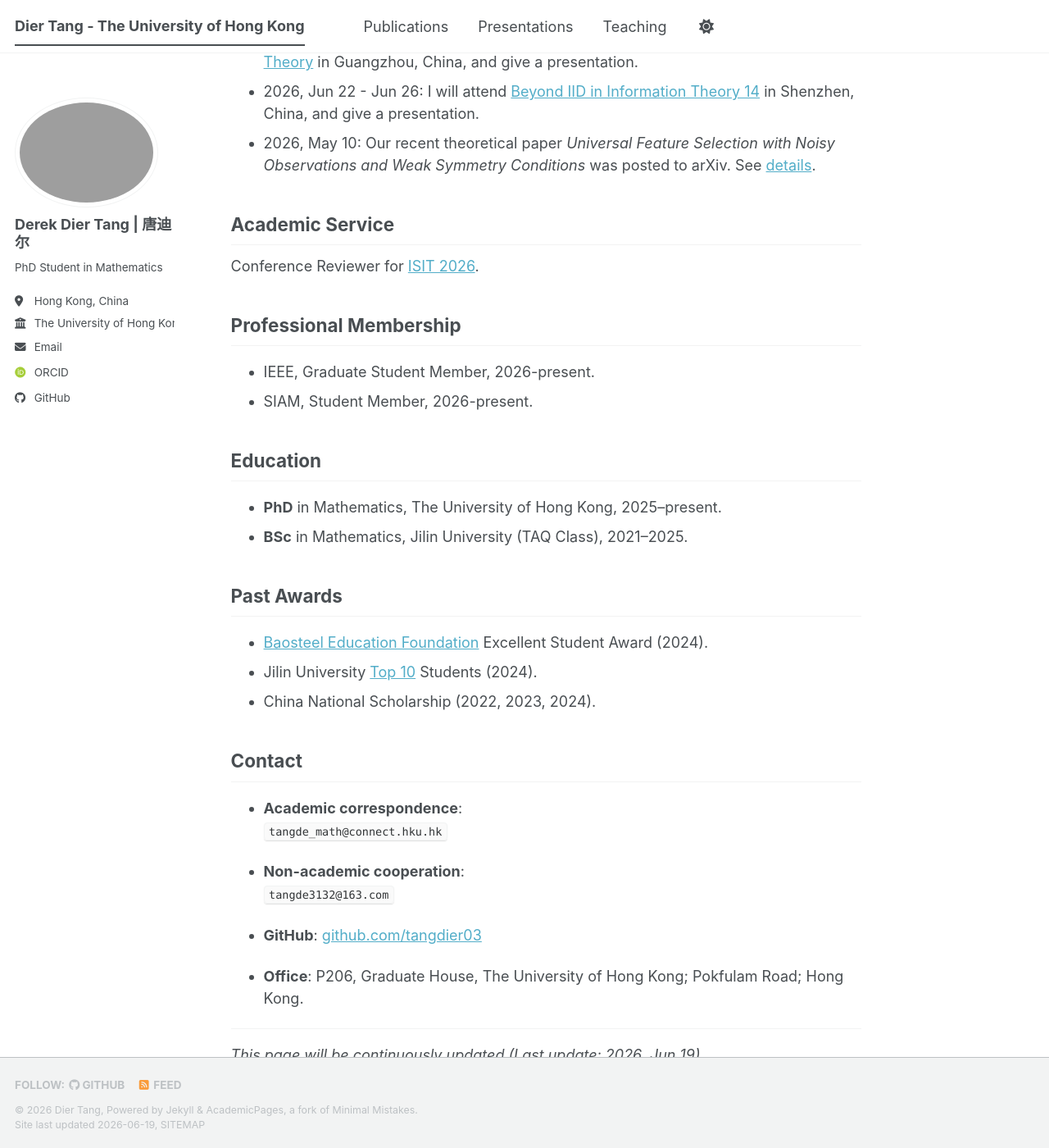
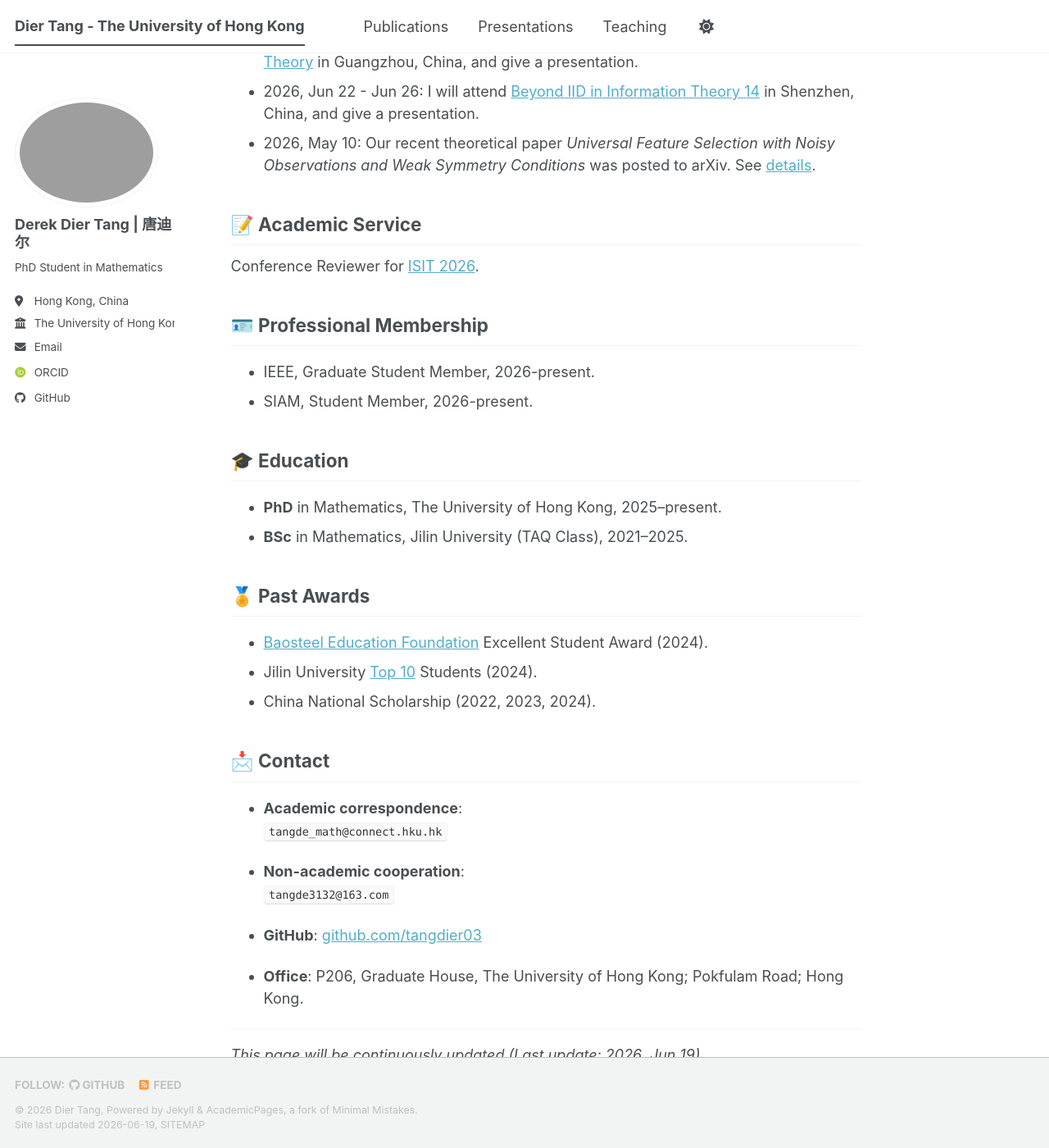
Before and after one commit to TangDier03/tangdier03.github.io, a Jekyll site: the page built from _pages/about.md, in a window 1280 px wide and 1400 px high, scrolled down 599 px. Shown: the whole window at 82% size. Built offline with Jekyll 4.4.1, drawn with Linux system fonts in a browser that asks for light colours; some web fonts are replaced; a script bundle is joined from its source files by our own code; library files that are not in the unit come from our copies.

Commit message:
Update about.md

```diff
--- a/_pages/about.md
+++ b/_pages/about.md
@@ -28,14 +28,14 @@ I am always open to exploring emerging topics at the intersection of these field
 
 
 
-## Academic Service
+## 📝 Academic Service
 
 Conference Reviewer for [ISIT 2026](https://2026.ieee-isit.org/).
 
 
 
 
-## Professional Membership
+## 🪪 Professional Membership
 
 - IEEE, Graduate Student Member, 2026-present.
 - SIAM, Student Member, 2026-present.
@@ -44,7 +44,7 @@ Conference Reviewer for [ISIT 2026](https://2026.ieee-isit.org/).
 
 
 
-## Education
+## 🎓 Education
 
 - **PhD** in Mathematics, The University of Hong Kong, 2025–present.
 - **BSc** in Mathematics, Jilin University (TAQ Class), 2021–2025.
@@ -52,7 +52,7 @@ Conference Reviewer for [ISIT 2026](https://2026.ieee-isit.org/).
 
 
 
-## Past Awards
+## 🏅 Past Awards
 
 - [Baosteel Education Foundation](http://www.bsef.baosteel.com/#/) Excellent Student Award (2024).
 - Jilin University [Top 10](https://jdb.ihwrm.com/index/article/articleinfo.html?doc_id=4646229) Students (2024).
@@ -61,7 +61,7 @@ Conference Reviewer for [ISIT 2026](https://2026.ieee-isit.org/).
 
 
 
-## Contact
+## 📩 Contact
 
 - **Academic correspondence**:
   `tangde_math@connect.hku.hk`
@@ -83,9 +83,9 @@ Conference Reviewer for [ISIT 2026](https://2026.ieee-isit.org/).
 
 <section class="page-navigation-buttons" style="margin-top: 2.5rem; text-align: center;">
   <div style="display: flex; flex-wrap: wrap; justify-content: center; gap: 1rem;">
-    <a href="/publications/" class="btn-nav" style="background-color: #2c3e50; color: white; padding: 0.75rem 1.8rem; border-radius: 30px; text-decoration: none; font-weight: 500; transition: background-color 0.2s ease, transform 0.1s ease; display: inline-flex; align-items: center; gap: 0.5rem; border: none; cursor: pointer; box-shadow: 0 1px 2px rgba(0,0,0,0.05);">📑 Publications</a>
+    <a href="/publications/" class="btn-nav" style="background-color: #2c3e50; color: white; padding: 0.75rem 1.8rem; border-radius: 30px; text-decoration: none; font-weight: 500; transition: background-color 0.2s ease, transform 0.1s ease; display: inline-flex; align-items: center; gap: 0.5rem; border: none; cursor: pointer; box-shadow: 0 1px 2px rgba(0,0,0,0.05);">📄 Publications</a>
     <a href="/talks/" class="btn-nav" style="background-color: #2c3e50; color: white; padding: 0.75rem 1.8rem; border-radius: 30px; text-decoration: none; font-weight: 500; transition: background-color 0.2s ease, transform 0.1s ease; display: inline-flex; align-items: center; gap: 0.5rem; border: none; cursor: pointer; box-shadow: 0 1px 2px rgba(0,0,0,0.05);">🎙️ Presentations</a>
-    <a href="/teaching/" class="btn-nav" style="background-color: #2c3e50; color: white; padding: 0.75rem 1.8rem; border-radius: 30px; text-decoration: none; font-weight: 500; transition: background-color 0.2s ease, transform 0.1s ease; display: inline-flex; align-items: center; gap: 0.5rem; border: none; cursor: pointer; box-shadow: 0 1px 2px rgba(0,0,0,0.05);">✏️ Teaching</a>
+    <a href="/teaching/" class="btn-nav" style="background-color: #2c3e50; color: white; padding: 0.75rem 1.8rem; border-radius: 30px; text-decoration: none; font-weight: 500; transition: background-color 0.2s ease, transform 0.1s ease; display: inline-flex; align-items: center; gap: 0.5rem; border: none; cursor: pointer; box-shadow: 0 1px 2px rgba(0,0,0,0.05);">📖 Teaching</a>
   </div>
 </section>
 
```
